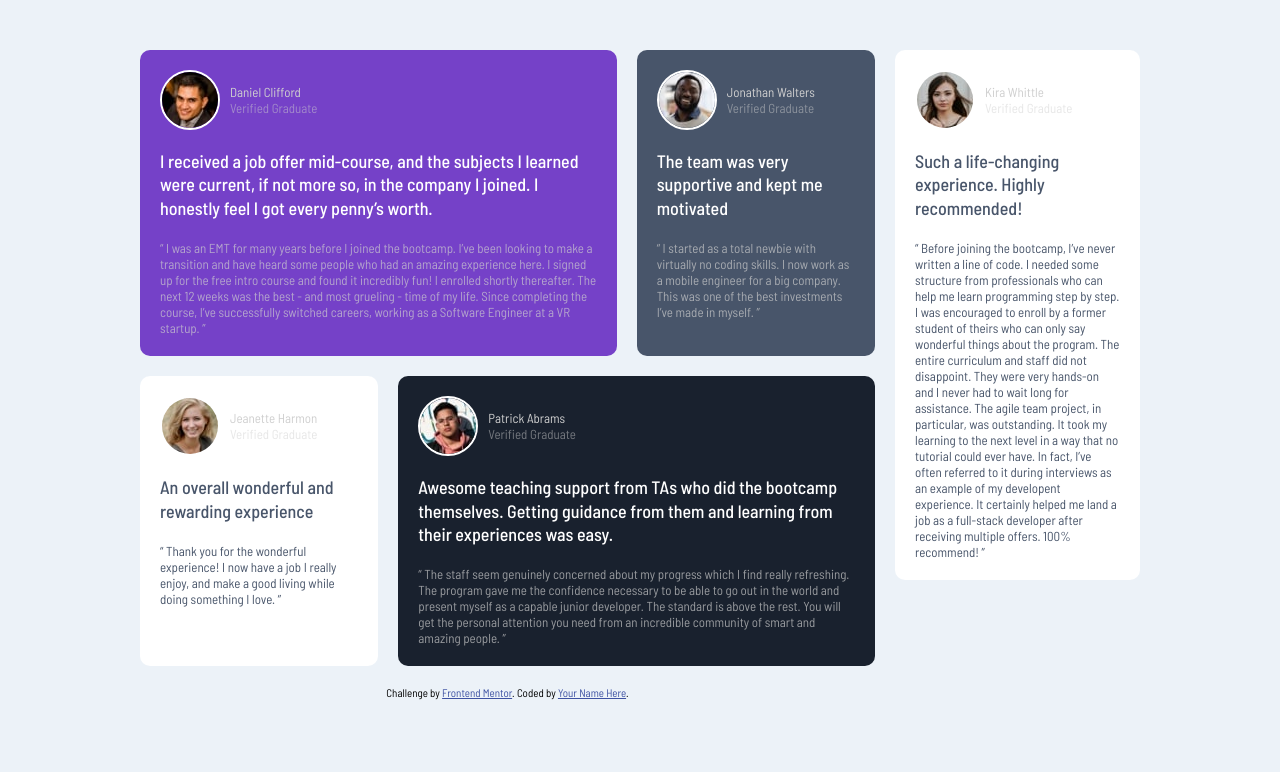
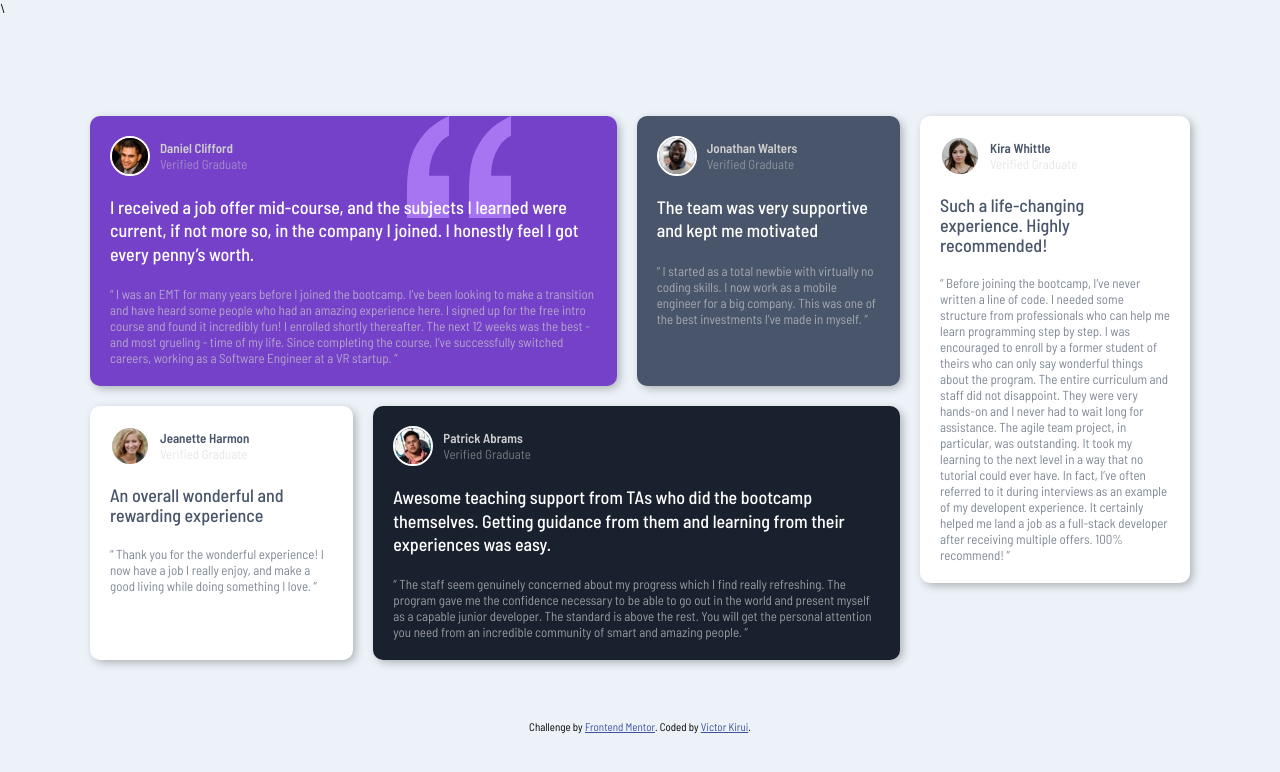
Before and after one commit to victorkirui/grid-challenge-hub, a plain HTML site: page index.html in a window 1280 px wide. Drawn offline with Linux system fonts and the light colour scheme.

Commit message:
added all styles

```diff
--- a/index.html
+++ b/index.html
@@ -6,15 +6,11 @@
 
   <link rel="icon" type="image/png" sizes="32x32" href="./images/favicon-32x32.png">
   <link rel="stylesheet" href="./styles.css">
-  <title>Frontend Mentor | [Challenge Name Here]</title>
-
-  <!-- Feel free to remove these styles or customise in your own stylesheet 👍 -->
-  <style>
-    .attribution { font-size: 11px; text-align: center; }
-    .attribution a { color: hsl(228, 45%, 44%); }
-  </style>
+  <title>Testimonial Grid Challenge</title>
+\
 </head>
 <body>
+  <div class="content">
   <div id="main">
     <div class="main-top">
       <div class="daniel grid">
@@ -35,6 +31,7 @@
             for the free intro course and found it incredibly fun! I enrolled shortly thereafter.
             The next 12 weeks was the best - and most grueling - time of my life. Since completing
             the course, I’ve successfully switched careers, working as a Software Engineer at a VR startup. ”</p>
+            <!-- <img src="./images/bg-pattern-quotation.svg" class="quote-pattern" alt="Quotes pattern" /> -->
       </div>
 
       <div class="jonathan grid">
@@ -115,10 +112,12 @@
     </div>
 
   </div>
+</div>
+
 
   <div class="attribution">
     Challenge by <a href="https://www.frontendmentor.io?ref=challenge" target="_blank">Frontend Mentor</a>.
-    Coded by <a href="#">Your Name Here</a>.
+    Coded by <a href="https://www.linkedin.com/in/kirui-victor/">Victor Kirui</a>.
   </div>
 </body>
 </html>
--- a/styles.css
+++ b/styles.css
@@ -8,24 +8,27 @@ body {
   background: hsl(210, 46%, 95%);
   font-size: 13px;
   font-family: "Barlow Semi Condensed", sans-serif;
-  max-width: 1100px;
+}
+.content {
+  max-width: 1200px;
   margin: auto;
   display: grid;
   grid-template-columns: 9fr 3fr;
   grid-gap: 20px;
-  padding: 50px;
+  padding: 100px 50px 60px;
 }
-.daniel,
-.jonathan,
-.jeanette,
-.patrick,
-.kira {
+.grid {
   border-radius: 10px;
   padding: 20px;
-  /* margin: 20px; */
+  box-shadow: 3px 3px 10px -1px rgba(0, 0, 0, 0.3);
 }
 .daniel {
   background: hsl(263, 55%, 52%);
+}
+.daniel {
+  background-image: url("./images/bg-pattern-quotation.svg");
+  background-repeat: no-repeat;
+  background-position-x: 75%;
 }
 .jonathan {
   background: hsl(217, 19%, 35%);
@@ -47,6 +50,7 @@ body {
   font-weight: 500;
   line-height: 1.3em;
   font-size: 18px;
+  z-index: 10 !important;
 }
 .daniel .testimonial,
 .jonathan .testimonial,
@@ -58,12 +62,12 @@ body {
 .kira .main-testimonial {
   color: hsl(217, 19%, 35%);
   font-weight: 500;
-  line-height: 1.3em;
+  line-height: 1.1em;
   font-size: 18px;
 }
 .jeanette .testimonial,
 .kira .testimonial {
-  color: hsl(217, 19%, 35%);
+  color: rgb(72, 85, 106, 0.7);
 }
 
 .main-testimonial {
@@ -77,9 +81,15 @@ body {
   border-radius: 100px;
   border: 2px solid #fff;
   margin-right: 10px;
+  width: 40px;
 }
 .person .name {
   color: rgb(207, 207, 207);
+  font-weight: 600;
+}
+.jeanette .person .name,
+.kira .person .name {
+  color: hsl(217, 19%, 35%);
 }
 .person .proffesion {
   color: rgba(207, 207, 207, 0.5);
@@ -96,3 +106,27 @@ body {
   grid-template-columns: 4fr 8fr;
   grid-gap: 20px;
 }
+.attribution {
+  font-size: 11px;
+  text-align: center;
+  margin-bottom: 30px;
+}
+.attribution a {
+  color: hsl(228, 45%, 44%);
+}
+
+@media (max-width: 768px) {
+  .content {
+    grid-template-columns: 1fr;
+    padding: 20px;
+  }
+}
+
+@media (max-width: 425px) {
+  .main-top {
+    grid-template-columns: 1fr;
+  }
+  .main-bottom {
+    grid-template-columns: 1fr;
+  }
+}
```
Also changed, not shown: images/Screenshot.png (added), 4 other files.
